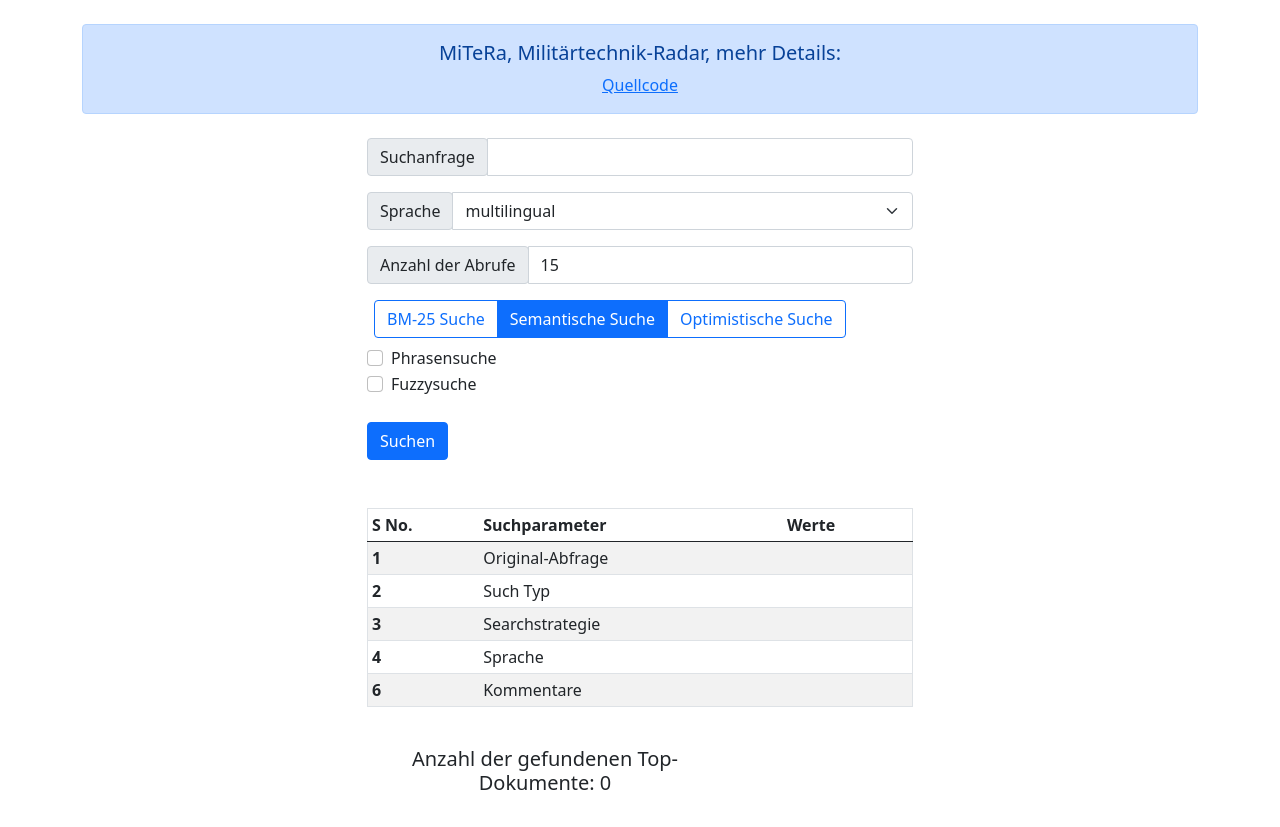
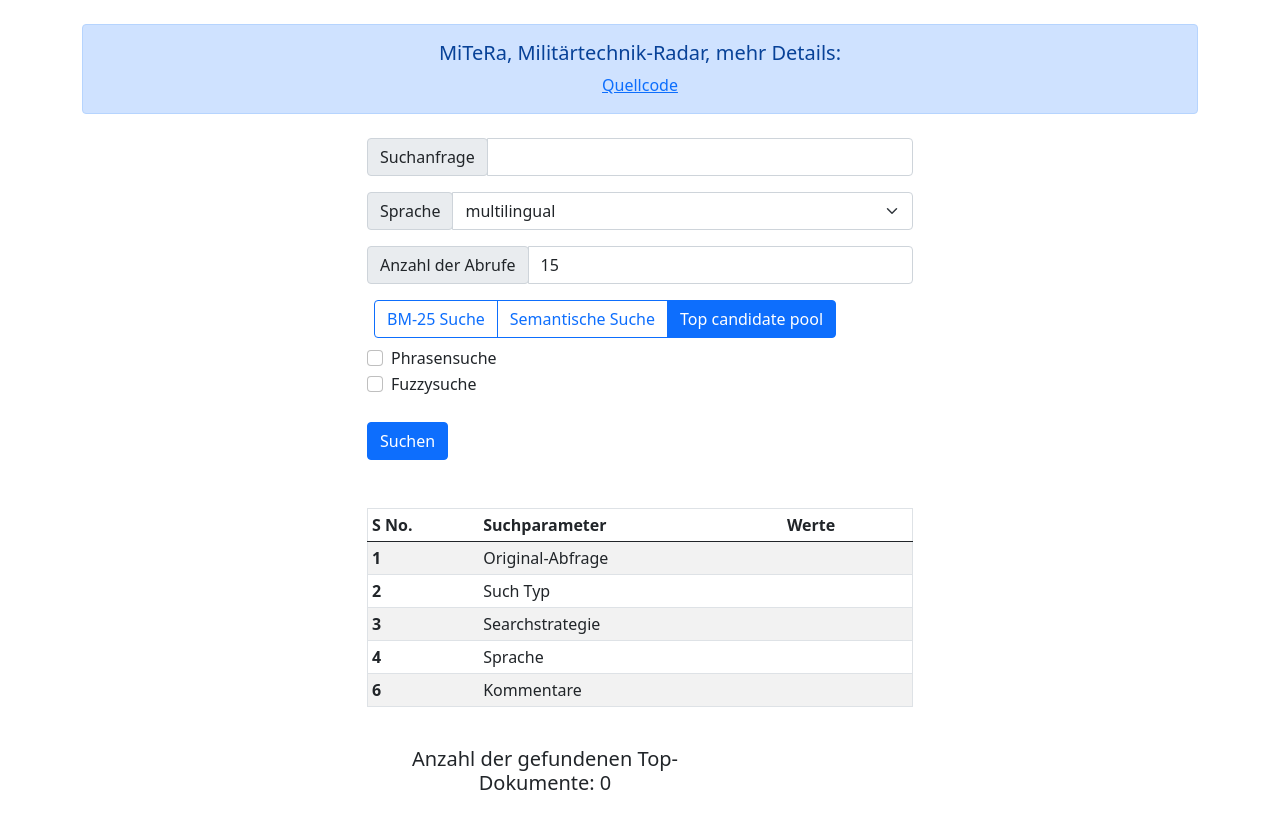
Before and after one commit to praveengadiyaram369/Survey-thesis, a FastAPI app: page /search_keyword in a window 1280 px wide. Run offline with FastAPI, Linux system fonts and the light colour scheme; parts of the project's set-up code (start-up, migrations or seed data) failed here and were passed over.

Commit message:
adding changes for ui changes

```diff
--- a/labelling_api/app.py
+++ b/labelling_api/app.py
@@ -129,11 +129,11 @@ async def load_search_homepage(request: Request):
     return templates.TemplateResponse('search_keyword.html', context={'request': request, 'total_hits': 0, 'result_list': [], 'concept_list': [], 'search_data': dict()})
 
 @app.post('/get_cdd_pool')
-async def get_cdd_pool(request: Request, query: str=Form(...), lang: int=Form(1), phrase_query: bool=Form(False), search_concept: bool=Form(False), match_top: str=Form(...), fuzzy_query: str=Form(False), search_type: str=Form(...)):
+async def get_cdd_pool(request: Request, query: str=Form(...), lang: int=Form(1), phrase_query: bool=Form(False), search_concept: bool=Form(False), match_top: int=Form(...), fuzzy_query: str=Form(False), search_type: str=Form(...)):
 
     query = query.strip()
-    lang = 3
-    match_top = 15
+    lang = int(lang)
+    match_top = int(match_top)
 
     print(query)
     search_data = {
@@ -145,10 +145,15 @@ async def get_cdd_pool(request: Request, query: str=Form(...), lang: int=Form(1)
         'comments': 'Candidate label pool'
     }
 
-    total_hits_semantic, results_semantic = get_query_result(es, query, lang, phrase_query, fuzzy_query, search_concept, match_top)
-    total_hits_es, results_es = get_query_result_semantic(query, lang, match_top)
+    if search_type != 'es_search':
+        total_hits_es, results = get_query_result_semantic(query, lang, match_top)
+    elif search_type != 'semantic_search':
+        total_hits_semantic, results = get_query_result(es, query, lang, phrase_query, fuzzy_query, search_concept, match_top)
+    elif search_type != 'top_candidate_pool':
+        total_hits_es, results_es = get_query_result_semantic(query, lang, match_top)
+        total_hits_semantic, results_semantic = get_query_result(es, query, lang, phrase_query, fuzzy_query, search_concept, match_top)
+        results = get_merged_results(results_semantic, results_es)
 
-    results = get_merged_results(results_semantic, results_es)
     search_data['total_hits'] = len(results)
 
     return templates.TemplateResponse('search_keyword.html', context={'request': request, 'total_hits': search_data['total_hits'], 'result_list': results, 'concept_list': results, 'query': query, 'search_data':search_data})
--- a/labelling_api/templates/search_keyword.html
+++ b/labelling_api/templates/search_keyword.html
@@ -50,11 +50,14 @@
                             <input type="radio" class="btn-check" name="search_type" value="es_search" id="radio1" autocomplete="off" >
                             <label class="btn btn-outline-primary" for="radio1">BM-25 Suche</label>
 
-                            <input type="radio" class="btn-check" name="search_type" value="semantic_search" id="radio2" autocomplete="off" checked>
+                            <input type="radio" class="btn-check" name="search_type" value="semantic_search" id="radio2" autocomplete="off" >
                             <label class="btn btn-outline-primary" for="radio2">Semantische Suche</label>
 
-                            <input type="radio" class="btn-check" name="search_type" value="optimistic_search" id="radio3" autocomplete="off" >
-                            <label class="btn btn-outline-primary" for="radio3">Optimistische Suche</label>
+                            <!-- <input type="radio" class="btn-check" name="search_type" value="optimistic_search" id="radio3" autocomplete="off" disabled>
+                            <label class="btn btn-outline-primary" for="radio3">Optimistische Suche</label> -->
+
+                            <input type="radio" class="btn-check" name="search_type" value="top_candidate_pool" id="radio3" autocomplete="off" checked>
+                            <label class="btn btn-outline-primary" for="radio3">Top candidate pool</label>
 
                         </div>
                     </div>
```
